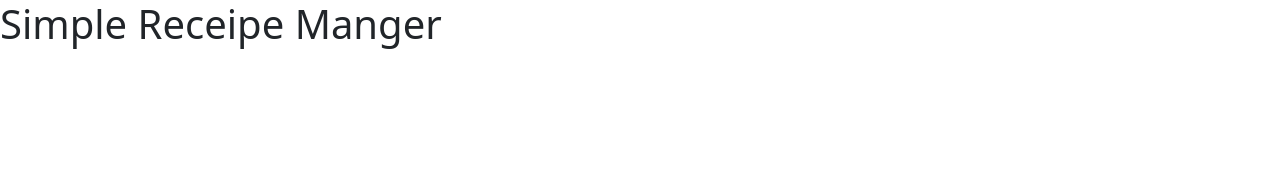
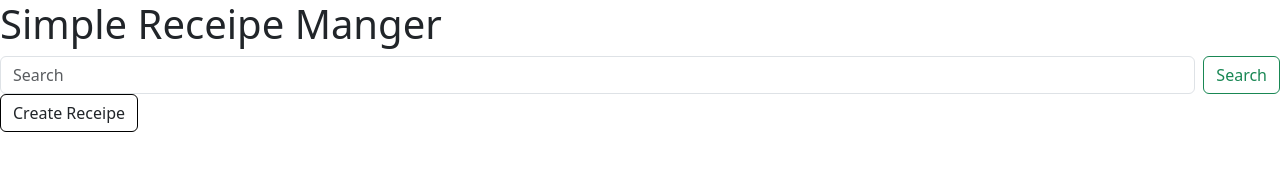
Before and after one commit to xinhanlim/bellsProject_2, a plain HTML site: page index.html in a window 1280 px wide. Drawn offline with nearby package versions, Linux system fonts and the light colour scheme.

Commit message:
Added Div to navbar + searchbar + create receipe btn

```diff
--- a/index.html
+++ b/index.html
@@ -17,8 +17,14 @@
         4. Implement a search feature to find recipes.
         5. Fetch ingredients or nutritional info from an API.
      -->
+    <div id="nav">
         <h1> Simple Receipe Manger</h1>
-
+        <form class="d-flex" role="search">
+            <input class="form-control me-2" type="search" placeholder="Search" aria-label="Search">
+            <button class="btn btn-outline-success" type="submit">Search</button>
+        </form>
+        <button type="button" class="btn navBtn" style="border: 1px solid black;">Create Receipe</button>
+    </div>
 
 
 
```
